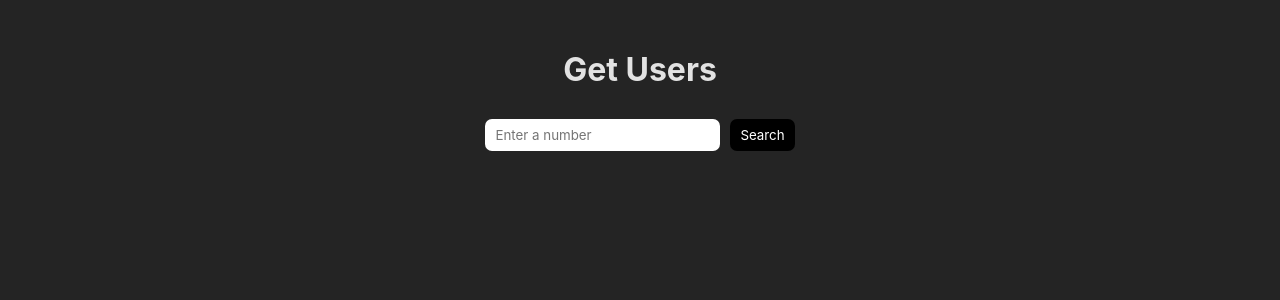
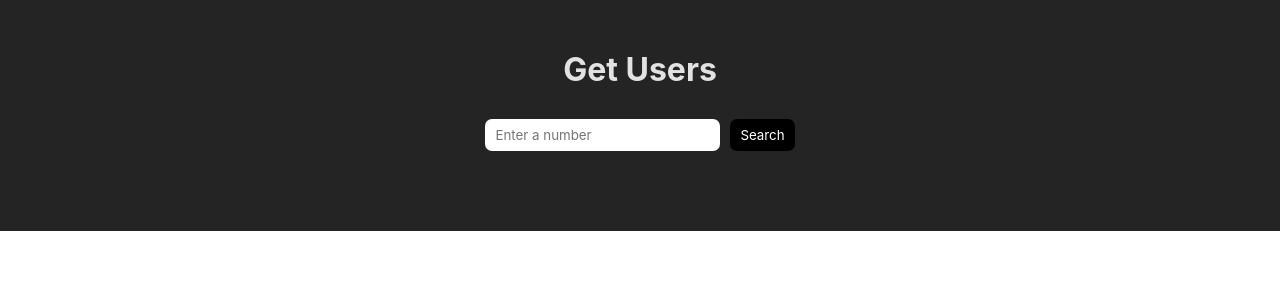
Before and after one commit to marielle-lopez/nology_challenges_marielle, a React (Vite) app in the folder react/useEffect/challenge1/: page / in a window 1280 px wide. Shown: the top 300 px of the page. Built offline with nearby package versions, Linux system fonts and the light colour scheme.

Commit message:
updated padding

```diff
--- a/react/useEffect/challenge1/src/App.module.scss
+++ b/react/useEffect/challenge1/src/App.module.scss
@@ -3,8 +3,8 @@
   flex-direction: column;
   align-items: center;
   width: 100%;
-  min-height: 100vh;
-  padding-top: 50px;
+  height: 100%;
+  padding: 50px 0;
 
   background-color: #242424;
 
```
